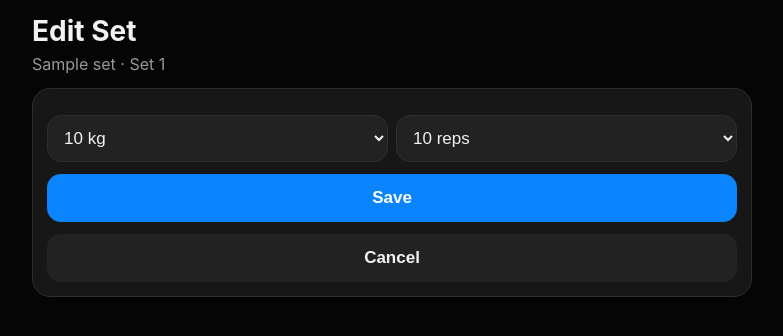
After one commit to mykzhu/training_log, a FastAPI app: template app/templates/edit_set.html in a window 1280 px wide. The commit adds this page. Shown: the top 336 px of the page, without its empty margins (248-1031 px from the left). Run offline with FastAPI, Linux system fonts and the light colour scheme; the template is opened without the code that fills it: most values are stand-ins (such as "Sample title", 1, 10 or a date in 2020).

Commit message:
Add sets edit and renumbering
Signed-off-by: Mykola Zhuravel <mykzhu@gmail.com>

```diff
--- a/app/main.py
+++ b/app/main.py
@@ -14,6 +14,14 @@ DB_PATH = Path(os.getenv("DB_PATH", "data/training.db"))
 app = FastAPI(title="Training Log")
 templates = Jinja2Templates(directory="app/templates")
 
+def format_datetime(value: str | None) -> str:
+    if not value:
+        return "—"
+
+    return value.replace("T", " ")[:16]
+
+
+templates.env.filters["format_datetime"] = format_datetime
 
 def get_db() -> sqlite3.Connection:
     DB_PATH.parent.mkdir(parents=True, exist_ok=True)
@@ -219,21 +227,47 @@ def get_workout_details(workout_id: int) -> list[dict[str, Any]]:
         return result
 
 
-def get_weight_options() -> list[float]:
-    options: list[float] = []
+def get_weight_options(extra_weights: list[float] | None = None) -> list[float]:
+    options: set[float] = set()
 
-    value = 0.0
-    while value <= 60:
-        options.append(round(value, 2))
-        value += 0.25
+    # 0–70 kg, step 1 kg
+    value = 0
+    while value <= 70:
+        options.add(float(value))
+        value += 1
 
-    value = 61.0
-    while value <= 250:
-        options.append(round(value, 2))
-        value += 1.0
+    # 75–150 kg, step 5 kg
+    value = 75
+    while value <= 150:
+        options.add(float(value))
+        value += 5
 
-    return options
+    if extra_weights:
+        for weight in extra_weights:
+            options.add(round(float(weight), 2))
 
+    return sorted(options)
+
+def renumber_sets(conn: sqlite3.Connection, workout_exercise_id: int) -> None:
+    sets = conn.execute(
+        """
+        SELECT id
+        FROM set_entries
+        WHERE workout_exercise_id = ?
+        ORDER BY set_number ASC, id ASC
+        """,
+        (workout_exercise_id,),
+    ).fetchall()
+
+    for index, set_row in enumerate(sets, start=1):
+        conn.execute(
+            """
+            UPDATE set_entries
+            SET set_number = ?
+            WHERE id = ?
+            """,
+            (index, set_row["id"]),
+        )
 
 @app.get("/")
 def index(request: Request):
@@ -343,7 +377,27 @@ def add_set(
 @app.post("/sets/{set_id}/delete")
 def delete_set(set_id: int):
     with get_db() as conn:
-        conn.execute("DELETE FROM set_entries WHERE id = ?", (set_id,))
+        set_row = conn.execute(
+            """
+            SELECT workout_exercise_id
+            FROM set_entries
+            WHERE id = ?
+            """,
+            (set_id,),
+        ).fetchone()
+
+        if set_row:
+            workout_exercise_id = int(set_row["workout_exercise_id"])
+
+            conn.execute(
+                """
+                DELETE FROM set_entries
+                WHERE id = ?
+                """,
+                (set_id,),
+            )
+
+            renumber_sets(conn, workout_exercise_id)
 
     return RedirectResponse("/", status_code=303)
 
@@ -557,3 +611,59 @@ def update_workout_metadata(
         )
 
     return RedirectResponse("/", status_code=303)
+
+@app.get("/sets/{set_id}/edit")
+def edit_set_page(request: Request, set_id: int):
+    with get_db() as conn:
+        set_row = conn.execute(
+            """
+            SELECT
+                se.id,
+                se.workout_exercise_id,
+                se.set_number,
+                se.weight,
+                se.reps,
+                we.workout_id,
+                e.name AS exercise_name
+            FROM set_entries se
+            JOIN workout_exercises we ON we.id = se.workout_exercise_id
+            JOIN exercises e ON e.id = we.exercise_id
+            WHERE se.id = ?
+            """,
+            (set_id,),
+        ).fetchone()
+
+    if not set_row:
+        raise HTTPException(status_code=404, detail="Set not found")
+
+    return templates.TemplateResponse(
+        "edit_set.html",
+        {
+            "request": request,
+            "set": set_row,
+            "weight_options": get_weight_options(
+                extra_weights=[float(set_row["weight"])]
+            ),
+            "reps_options": range(1, 51),
+        },
+    )
+
+
+@app.post("/sets/{set_id}/update")
+def update_set(
+    set_id: int,
+    weight: float = Form(...),
+    reps: int = Form(...),
+):
+    with get_db() as conn:
+        conn.execute(
+            """
+            UPDATE set_entries
+            SET weight = ?,
+                reps = ?
+            WHERE id = ?
+            """,
+            (weight, reps, set_id),
+        )
+
+    return RedirectResponse("/", status_code=303)
--- /dev/null
+++ b/app/templates/edit_set.html
@@ -0,0 +1,139 @@
+<!doctype html>
+<html lang="uk">
+<head>
+    <meta charset="utf-8">
+    <title>Edit Set</title>
+    <meta name="viewport" content="width=device-width, initial-scale=1">
+
+    <style>
+        :root {
+            color-scheme: dark;
+            --bg: #050505;
+            --card: #171717;
+            --card2: #222;
+            --text: #f2f2f2;
+            --muted: #999;
+            --blue: #0a84ff;
+            --border: #2e2e2e;
+        }
+
+        * {
+            box-sizing: border-box;
+        }
+
+        body {
+            margin: 0;
+            padding: 14px;
+            background: var(--bg);
+            color: var(--text);
+            font-family: -apple-system, BlinkMacSystemFont, "Segoe UI", sans-serif;
+            font-size: 16px;
+        }
+
+        .page {
+            max-width: 720px;
+            margin: 0 auto;
+        }
+
+        h1 {
+            margin: 0 0 6px;
+            font-size: 28px;
+        }
+
+        h2 {
+            font-size: 21px;
+            margin: 0;
+            color: var(--blue);
+        }
+
+        a {
+            color: var(--blue);
+            text-decoration: none;
+        }
+
+        .muted {
+            color: var(--muted);
+        }
+
+        .card {
+            background: var(--card);
+            border: 1px solid var(--border);
+            border-radius: 18px;
+            padding: 14px;
+            margin: 14px 0;
+        }
+
+        select {
+            width: 100%;
+            border: 1px solid var(--border);
+            background: var(--card2);
+            color: var(--text);
+            border-radius: 14px;
+            padding: 12px;
+            font-size: 17px;
+        }
+
+        .row {
+            display: grid;
+            grid-template-columns: 1fr 1fr;
+            gap: 8px;
+            margin-top: 12px;
+        }
+
+        button {
+            border: 0;
+            border-radius: 14px;
+            padding: 14px;
+            font-size: 17px;
+            font-weight: 700;
+            color: white;
+            background: var(--blue);
+            cursor: pointer;
+            width: 100%;
+            margin-top: 12px;
+        }
+
+        button.secondary {
+            background: var(--card2);
+            color: var(--text);
+        }
+    </style>
+</head>
+
+<body>
+<div class="page">
+    <h1>Edit Set</h1>
+    <div class="muted">
+        {{ set.exercise_name }} · Set {{ set.set_number }}
+    </div>
+
+    <div class="card">
+        <form method="post" action="/sets/{{ set.id }}/update">
+            <div class="row">
+                <select name="weight">
+                    {% for weight in weight_options %}
+                        <option value="{{ weight }}" {% if weight == set.weight %}selected{% endif %}>
+                            {{ weight }} kg
+                        </option>
+                    {% endfor %}
+                </select>
+
+                <select name="reps">
+                    {% for reps in reps_options %}
+                        <option value="{{ reps }}" {% if reps == set.reps %}selected{% endif %}>
+                            {{ reps }} reps
+                        </option>
+                    {% endfor %}
+                </select>
+            </div>
+
+            <button type="submit">Save</button>
+        </form>
+
+        <a href="/">
+            <button class="secondary" type="button">Cancel</button>
+        </a>
+    </div>
+</div>
+</body>
+</html>
--- a/app/templates/history.html
+++ b/app/templates/history.html
@@ -107,7 +107,7 @@
                 </a>
             </strong>
             <div class="muted">
-                {{ item.workout.workout_date }}
+                {{ item.workout.created_at | format_datetime }}
                 {% if item.workout.finished_at %}
                     · finished
                 {% else %}
--- a/app/templates/index.html
+++ b/app/templates/index.html
@@ -210,7 +210,7 @@
     <div class="topbar">
         <div>
             <h1>Training Log</h1>
-            <div class="muted">Workout #{{ workout.id }} · {{ workout.workout_date }}</div>
+            <div class="muted">Workout #{{ workout.id }} · {{ workout.created_at | format_datetime }}</div>
         </div>
 
         <a href="/history">History</a>
@@ -304,6 +304,7 @@
                                 <th>Kg</th>
                                 <th>Reps</th>
                                 <th></th>
+                                <th></th>
                             </tr>
                         </thead>
                         <tbody>
@@ -312,6 +313,9 @@
                                 <td>{{ set.set_number }}</td>
                                 <td>{{ set.weight }}</td>
                                 <td>{{ set.reps }}</td>
+                                <td>
+                                    <a href="/sets/{{ set.id }}/edit">Edit</a>
+                                </td>
                                 <td>
                                     <form class="inline-delete" method="post" action="/sets/{{ set.id }}/delete">
                                         <button class="danger" type="submit">×</button>
--- a/app/templates/workout.html
+++ b/app/templates/workout.html
@@ -139,7 +139,7 @@
         <div>
             <h1>Workout #{{ workout.id }}</h1>
             <div class="muted">
-                {{ workout.workout_date }}
+                {{ workout.created_at | format_datetime }}
                 {% if workout.finished_at %}
                     · finished
                 {% else %}
```
Also changed, not shown: data/training.db.
